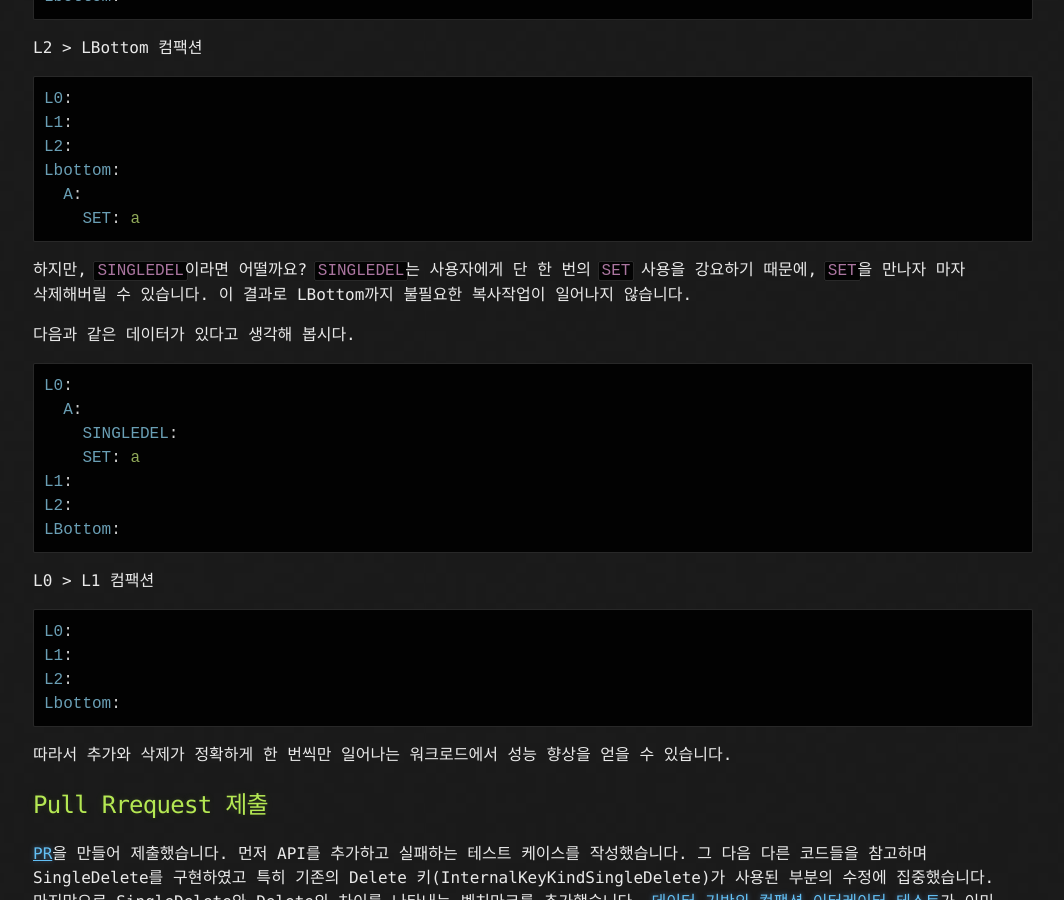
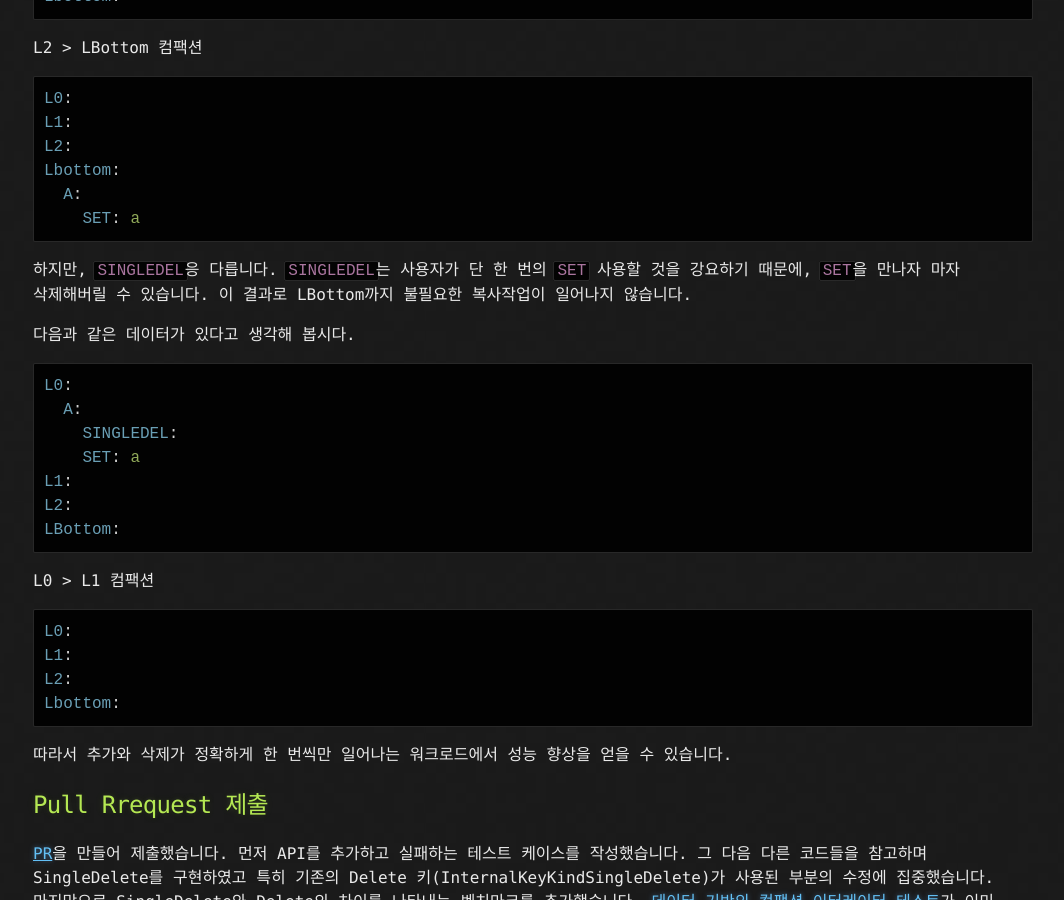
Before and after one commit to hueypark/hueypark.github.io, a Jekyll site: the page built from _posts/2019-08-19-pebble-issue-222.md, in a window 1280 px wide and 900 px high, scrolled down 2690 px. Shown: the whole window, without its empty margins (107-1171 px from the left). Built offline with Jekyll 4.4.1, drawn with Linux system fonts in a browser that asks for light colours; comment, search, counter and statistics services are not loaded.

Commit message:
Update 2019-08-19-pebble-issue-222.md

````diff
--- a/_posts/2019-08-19-pebble-issue-222.md
+++ b/_posts/2019-08-19-pebble-issue-222.md
@@ -105,7 +105,7 @@ Lbottom:
     SET: a
 ```
 
-하지만, `SINGLEDEL`이라면 어떨까요? `SINGLEDEL`는 사용자에게 단 한 번의 `SET` 사용을 강요하기 때문에, `SET`을 만나자 마자 삭제해버릴 수 있습니다. 이 결과로 LBottom까지 불필요한 복사작업이 일어나지 않습니다.
+하지만, `SINGLEDEL`응 다릅니다. `SINGLEDEL`는 사용자가 단 한 번의 `SET` 사용할 것을 강요하기 때문에, `SET`을 만나자 마자 삭제해버릴 수 있습니다. 이 결과로 LBottom까지 불필요한 복사작업이 일어나지 않습니다.
 
 다음과 같은 데이터가 있다고 생각해 봅시다.
 ```yaml
````
